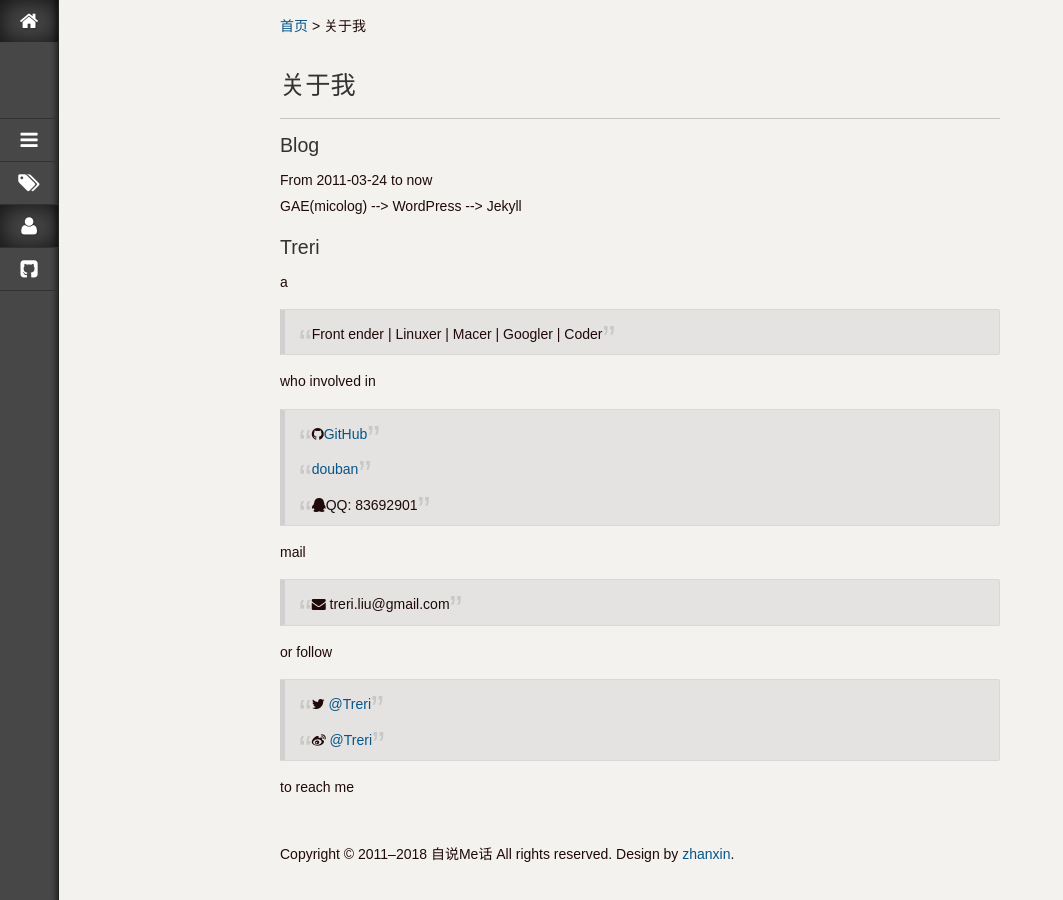
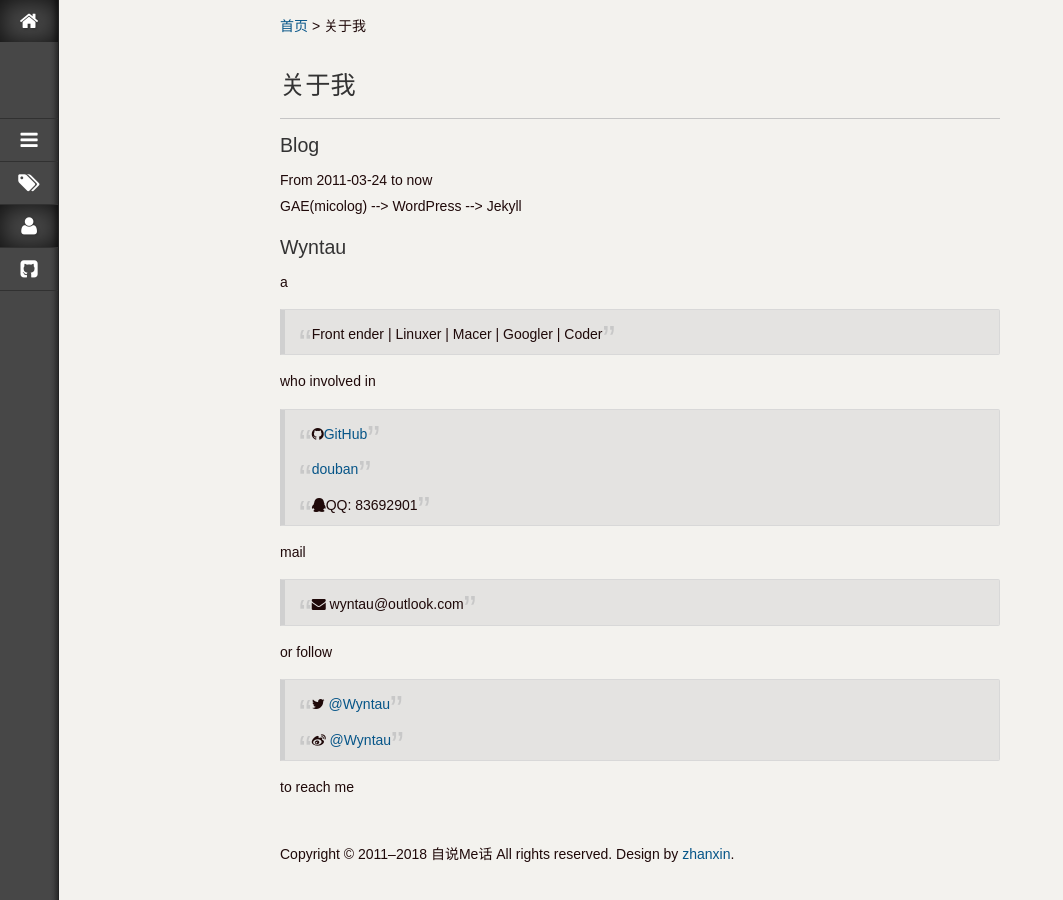
Before and after one commit to wyntau/wyntau.github.io, a Jekyll site: the page built from contact.html, in a window 1280 px wide. Shown: the whole page, without its empty margins (0-1063 px from the left). Built offline with Jekyll 4.4.1, drawn with Linux system fonts in a browser that asks for light colours; some web fonts are replaced; comment, search, counter and statistics services are not loaded.

Commit message:
refactor: update contact info

```diff
--- a/contact.html
+++ b/contact.html
@@ -10,7 +10,7 @@ comments: true
 <p>From 2011-03-24 to now<br/>
 GAE(micolog) --> WordPress --> Jekyll</p>
 
-<h3>Treri</h3>
+<h3>Wyntau</h3>
 
 <p>a</p>
 
@@ -18,7 +18,7 @@ GAE(micolog) --> WordPress --> Jekyll</p>
 
 <p>who involved in</p>
 
-<blockquote><p><i class="fa fa-github"></i><a href="https://github.com/Treri">GitHub</a></p>
+<blockquote><p><i class="fa fa-github"></i><a href="https://github.com/Wyntau">GitHub</a></p>
 
 <p><a href="http://www.douban.com/people/lwent/">douban</a></p>
 
@@ -26,12 +26,12 @@ GAE(micolog) --> WordPress --> Jekyll</p>
 
 <p>mail</p>
 
-<blockquote><p><i class="fa fa-envelope"></i> treri.liu@gmail.com</p></blockquote>
+<blockquote><p><i class="fa fa-envelope"></i> wyntau@outlook.com</p></blockquote>
 
 <p>or follow</p>
 
-<blockquote><p><i class="fa fa-twitter"></i> <a href="https://twitter.com/treri_liu">@Treri</a></p>
+<blockquote><p><i class="fa fa-twitter"></i> <a href="https://twitter.com/wyntau">@Wyntau</a></p>
 
-<p><i class="fa fa-weibo"></i> <a href="http://weibo.com/leftupme">@Treri</a></p></blockquote>
+<p><i class="fa fa-weibo"></i> <a href="http://weibo.com/leftupme">@Wyntau</a></p></blockquote>
 
 <p>to reach me</p>
```
